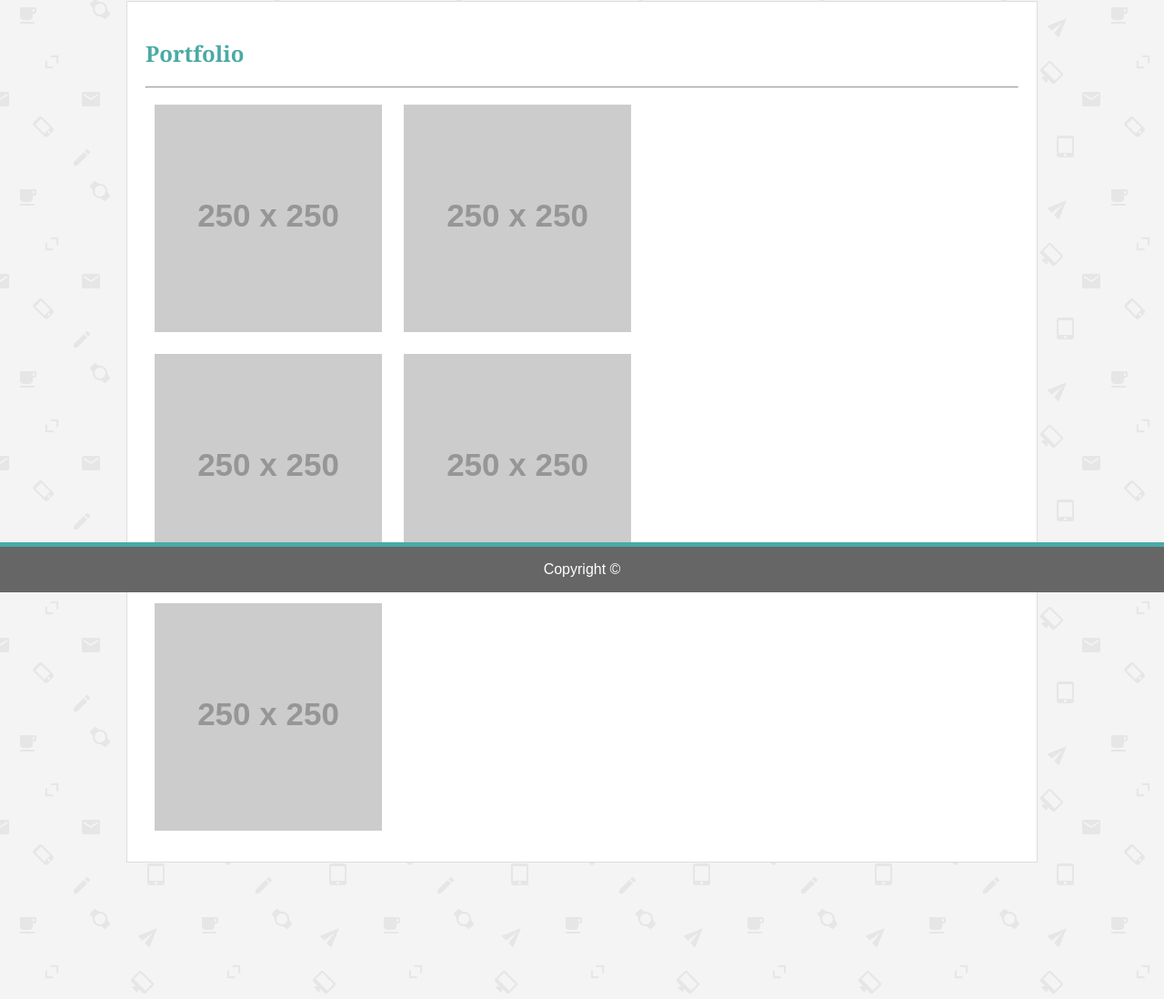
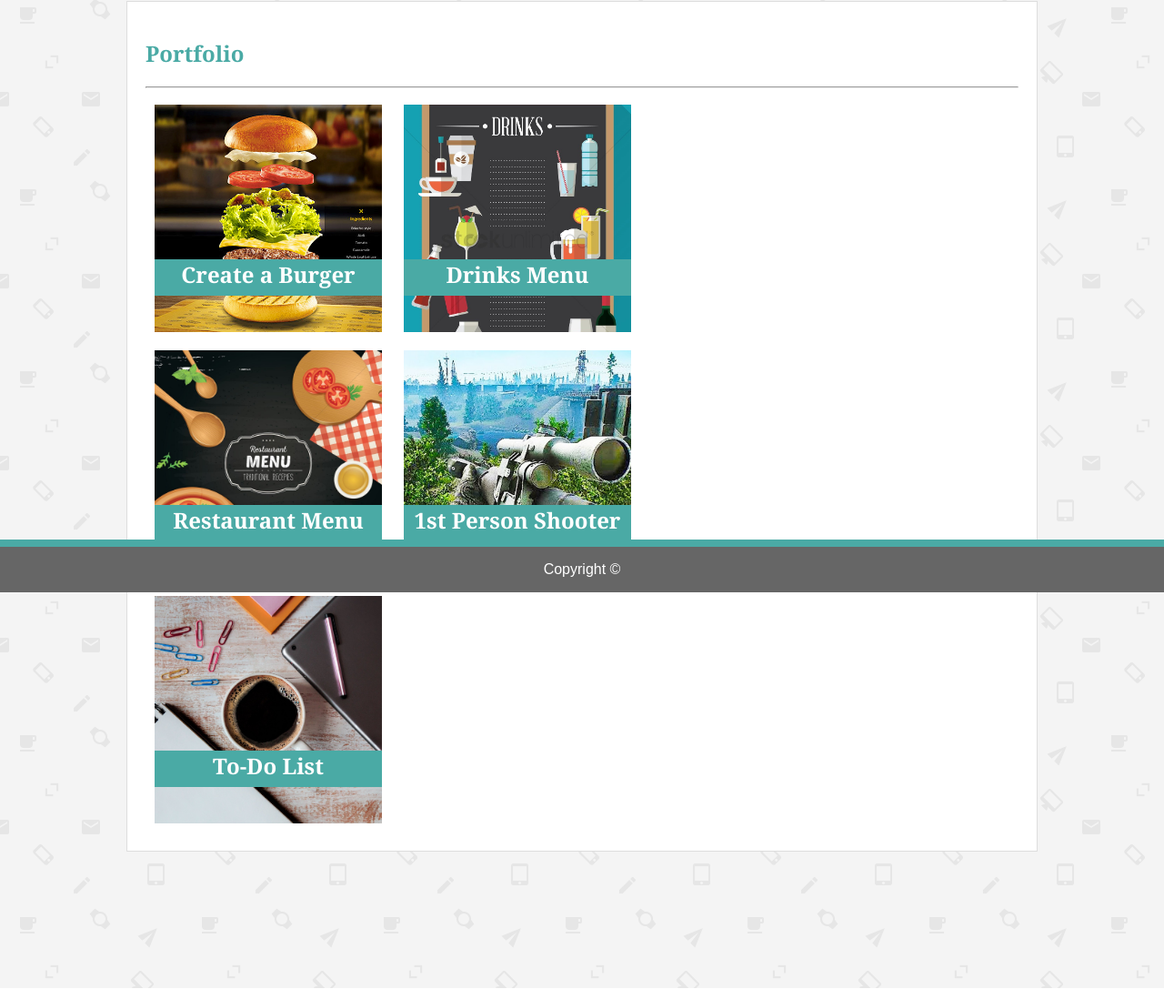
Before and after one commit to stephtomyluo/basic-portfolio, a plain HTML site: page portfolio.html in a window 1280 px wide. Shown: the part 149-1247 px from the top of the page at 91% size. Drawn offline with Linux system fonts and the light colour scheme; placeholder pictures from the web are drawn by us.

Commit message:
need to figure out how to center titles and stop portfolio from going over nav bar

```diff
--- a/assets/css/style.css
+++ b/assets/css/style.css
@@ -86,7 +86,7 @@ h3 {
 
 footer {
   background-color: #666666;
-  border-top: 5px solid #4aaaa5;
+  border-top: 8px solid #4aaaa5;
   text-align: center;
   color: white;
   position: fixed;
@@ -107,13 +107,90 @@ footer {
   margin-top: 150px;
   margin-bottom: 150px;
 }
-
+/* Portfolio  */
 .top {
   display: inline-block;
   margin-top: 10px;
   margin-bottom: 10px;
   margin-right: 10px;
   margin-left: 10px;
+  height: 250px;
+  width: 250px;
+}
+
+#burger {
+  height: 250px;
+  width: 250px;
+  position: absolute;
+}
+
+.burgertitle {
+  position: relative;
+  text-align: center;
+  top: 150px;
+  color: white;
+  background-color: #4aaaa5;
+  height: 40px;
+}
+
+#drinks {
+  height: 250px;
+  width: 250px;
+  position: absolute;
+}
+
+.drinkstitle {
+  position: relative;
+  top: 150px;
+  text-align: center;
+  color: white;
+  background-color: #4aaaa5;
+  height: 40px;
+}
+
+#menu {
+  height: 250px;
+  width: 250px;
+  position: absolute;
+}
+
+.menutitle {
+  position: relative;
+  text-align: center;
+  top: 150px;
+  color: white;
+  background-color: #4aaaa5;
+  height: 40px;
+}
+
+#shootergame {
+  height: 250px;
+  width: 250px;
+  position: absolute;
+}
+
+.shootertitle {
+  position: relative;
+  top: 150px;
+  text-align: center;
+  color: white;
+  background-color: #4aaaa5;
+  height: 40px;
+}
+
+#todolist {
+  height: 250px;
+  width: 250px;
+  position: absolute;
+}
+
+.listtitle {
+  position: relative;
+  top: 150px;
+  text-align: center;
+  color: white;
+  background-color: #4aaaa5;
+  height: 40px;
 }
 
 body {
--- a/portfolio.html
+++ b/portfolio.html
@@ -16,7 +16,7 @@
         <li id="bio-name">Stephanie Truong</li>
         <li><a href="./index.html">About</a>|</li>
         <li><a href="./portfolio.html">Portfolio</a>|</li>
-        <li><a href="./contact.html">Contact</a></li>
+        <li><a href="./contact.html">Contact </a></li>
     </ul>
 </nav>
 <!-- Content Box  -->
@@ -26,26 +26,31 @@
 <!-- Pics -->
 <div>
     <div class="top">
-        <img src="https://via.placeholder.com/250x250">
+        <img src="./assets/images/burger1.png" alt="Create a Burger" id="burger">
+        <h2 class="burgertitle">Create a Burger</h2>
     </div>
 
     <div class="top">
-        <img src="https://via.placeholder.com/250x250">
+        <img src="./assets/images/drinksmenu.jpg" alt="Drinks Menu" id="drinks">
+        <h2 class="drinkstitle">Drinks Menu</h2>
     </div>
 </div>
 
 <div>
     <div class="top">
-        <img src="https://via.placeholder.com/250x250">
+        <img src="./assets/images/foodmenu.jpg" alt= "Food Menu" id="menu">
+        <h2 class="menutitle">Restaurant Menu</h2>
     </div>
 
     <div class="top">
-        <img src="https://via.placeholder.com/250x250">
+        <img src="./assets/images/shootergame.jpg" alt="First Person Shooter Game" id="shootergame">
+        <h2 class="shootertitle">1st Person Shooter</h2>
     </div>
 </div>
 
 <div class="top">
-    <img src="https://via.placeholder.com/250x250">
+    <img src="./assets/images/todolist.jpeg" alt="ToDo List" id="todolist">
+    <h2 class="listtitle">To-Do List</h2>
         </div>
 
 </div>
```
Also changed, not shown: assets/images/burger.jpg (added), assets/images/burger1.png (added), assets/images/drinksmenu.jpg (added), assets/images/drinksmenu1.jpg (added), assets/images/foodmenu.jpg (added), assets/images/shootergame.jpg (added), assets/images/todolist.jpeg (added).
